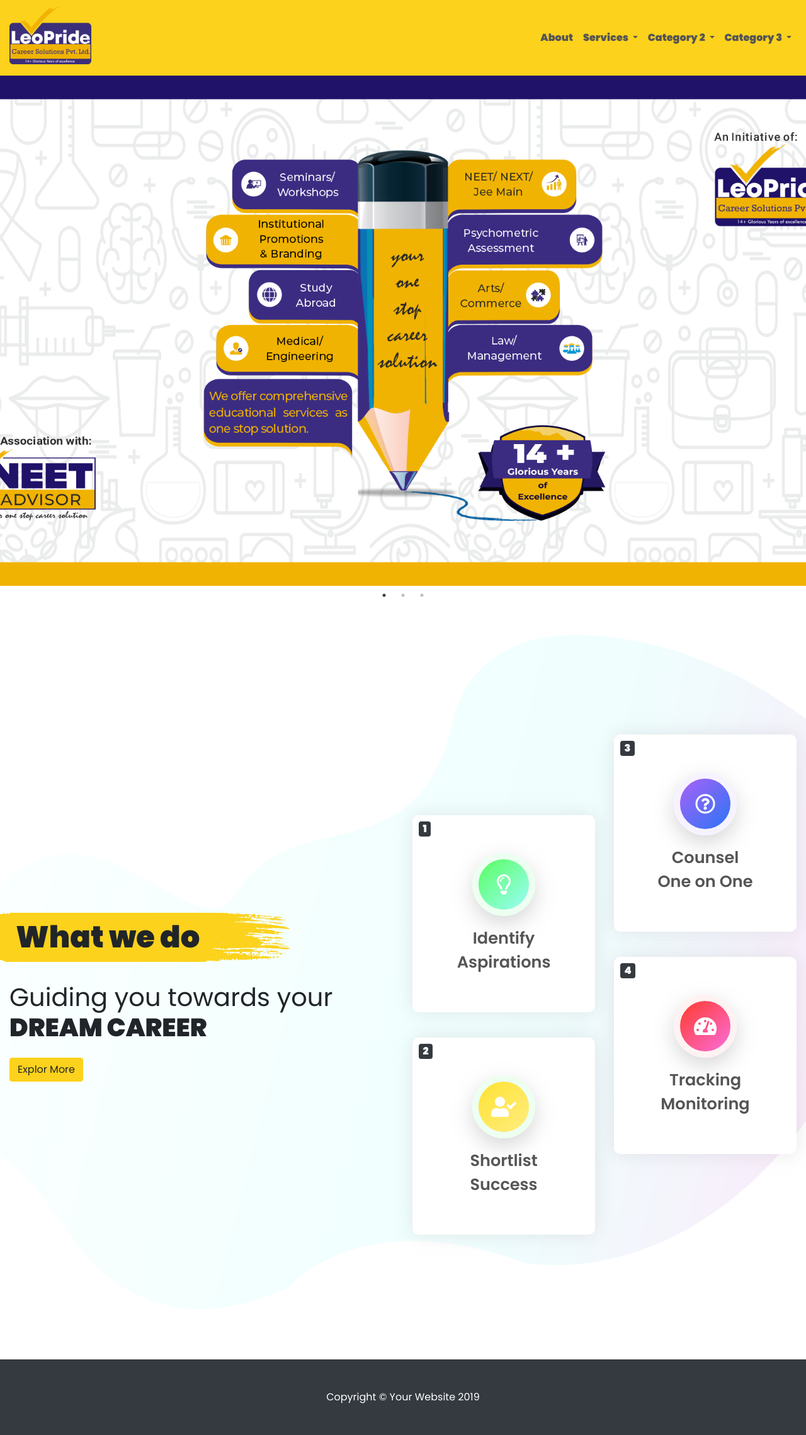
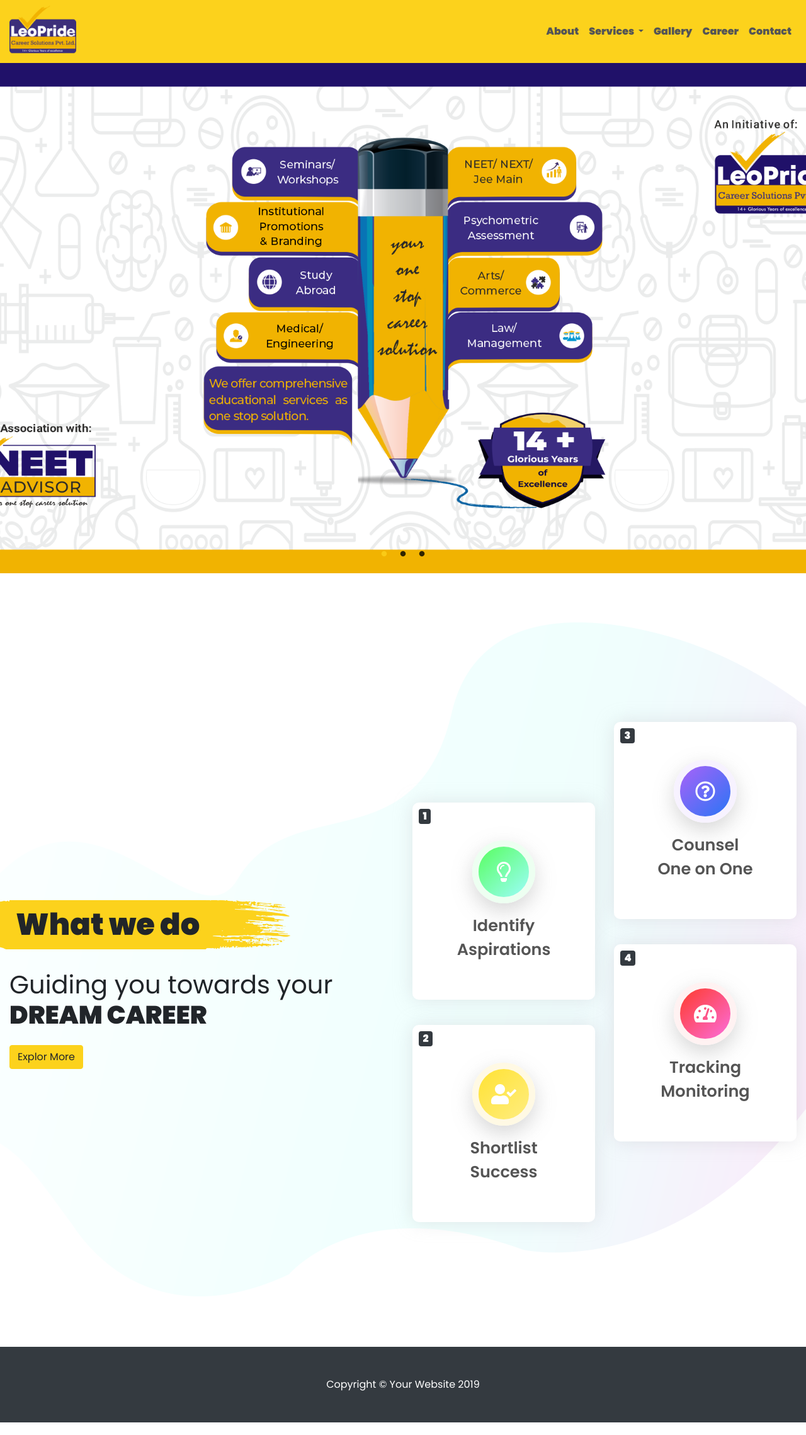
Before and after one commit to ic-Solutions/leopride-2, a Jekyll site: the page built from index.html, in a window 1280 px wide. Shown: the whole page at 63% size. Built offline with Jekyll 4.4.1, drawn with Linux system fonts in a browser that asks for light colours.

Commit message:
update site

```diff
--- a/_includes/navigation.html
+++ b/_includes/navigation.html
@@ -1,43 +1,15 @@
 <!-- Navigation -->
-<!-- <nav class="navbar navbar-expand-lg navbar-dark bg-dark">
-  <div class="container">
-    <a class="navbar-brand js-scroll-trigger" href="{{ site.baseurl }}/"
-      >Start Bootstrap</a
-    >
-    <button
-      class="navbar-toggler ml-auto"
-      type="button"
-      data-toggle="collapse"
-      data-target="#navbarResponsive"
-      aria-controls="navbarResponsive"
-      aria-expanded="false"
-      aria-label="Toggle navigation"
-    >
-      <span class="navbar-toggler-icon"></span>
-    </button>
-    <div class="collapse navbar-collapse" id="navbarResponsive">
-      <ul class="navbar-nav ml-auto">
-        {% for item in site.data.menu %}
-        <li class="nav-item{% if item.link == page.url %} active {% endif %}">
-          <a class="nav-link" href="{{ site.baseurl }}{{ item.link }}">{{
-            item.title
-          }}</a>
-        </li>
-        {% endfor %}
-      </ul>
-    </div>
-  </div>
-</nav>
- -->
 
 <nav class="navbar navbar-expand-lg navbar-dark bg-primary">
   <div class="container position-relative">
   <a class="navbar-brand" href="/">
-    <img src="/assets/images/leopride-130x100.png">
+    <img height="90" src="/assets/images/leopride-130x100.png">
   </a>
+
   <button class="navbar-toggler" type="button" data-toggle="collapse" data-target="#navbarSupportedContent" aria-controls="navbarSupportedContent" aria-expanded="false" aria-label="Toggle navigation">
     <span class="navbar-toggler-icon"></span>
   </button>
+
 
   <div class="collapse navbar-collapse" id="navbarSupportedContent">
     <ul class="navbar-nav ml-auto">
@@ -49,168 +21,208 @@
           Services
         </a>
         <div class="dropdown-menu" aria-labelledby="navbarDropdown">
-
-
           <div class="container">
             <div class="row">
-              <div class="col-md-4">
-                <span class="text-uppercase text-white">Category 1</span>
+              <div class="col-md-6">
+                <span class="text-uppercase">Education</span>
                 <ul class="nav flex-column">
+
                 <li class="nav-item">
-                  <a class="nav-link active" href="#">Active</a>
+                  <a class="nav-link" href="#">
+                    <div class="row">
+                      <div class="col-12">
+                        <div class="d-inline-block">
+                          <div class="icons icons_small icons_yellow">
+                            <i class="fas text-white fa-user-graduate"></i>
+                          </div>
+                        </div>
+                        <div class="d-inline-block ml-3">
+                          <span>
+                            NEET Guide
+                          </span>
+                         </div>
+                      </div>
+                    </div>
+                  </a>
                 </li>
+
                 <li class="nav-item">
-                  <a class="nav-link" href="#">Link item</a>
+                  <a class="nav-link" href="#">
+                    <div class="row">
+                      <div class="col-12">
+                        <div class="d-inline-block">
+                          <div class="icons icons_small icons_yellow">
+                            <i class="fas text-white fa-atom"></i>
+                          </div>
+                        </div>
+                        <div class="d-inline-block ml-3">
+                          <span>
+                            Engineering Guide
+                          </span>
+                         </div>
+                      </div>
+                    </div>
+                  </a>
                 </li>
+
                 <li class="nav-item">
-                  <a class="nav-link" href="#">Link item</a>
+                  <a class="nav-link" href="#">
+                    <div class="row">
+                      <div class="col-12">
+                        <div class="d-inline-block">
+                          <div class="icons icons_small icons_yellow">
+                            <i class="fas text-white fa-plane"></i>
+                          </div>
+                        </div>
+                        <div class="d-inline-block ml-3">
+                          <span>
+                            Study Abroad
+                          </span>
+                         </div>
+                      </div>
+                    </div>
+                  </a>
+                </li>
+
+                <li class="nav-item">
+                  <a class="nav-link" href="#">
+                    <div class="row">
+                      <div class="col-12">
+                        <div class="d-inline-block">
+                          <div class="icons icons_small icons_yellow">
+                            <i class="fas text-white fa-user-md"></i>
+                          </div>
+                        </div>
+                        <div class="d-inline-block ml-3">
+                          <span>
+                            Career Counselling
+                          </span>
+                         </div>
+                      </div>
+                    </div>
+                  </a>
+                </li>
+
+                <li class="nav-item">
+                  <a class="nav-link" href="#">
+                    <div class="row">
+                      <div class="col-12">
+                        <div class="d-inline-block">
+                          <div class="icons icons_small icons_yellow">
+                            <i class="fas text-white fa-map-signs"></i>
+                          </div>
+                        </div>
+                        <div class="d-inline-block ml-3">
+                          <span>
+                            guidance
+                          </span>
+                         </div>
+                      </div>
+                    </div>
+                  </a>
                 </li>
               </ul>
               </div>
-              <!-- /.col-md-4  -->
-              <div class="col-md-4">
+
+
+              <!-- Social Services  -->
+              <div class="col-md-6">
+                <span class="text-uppercase">Social Services</span>
                 <ul class="nav flex-column">
+
                 <li class="nav-item">
-                  <a class="nav-link active" href="#">Active</a>
+                  <a class="nav-link" href="#">
+                    <div class="row">
+                      <div class="col-12">
+                        <div class="d-inline-block">
+                          <div class="icons icons_small icons_green">
+                            <i class="fas text-white fa-running"></i>
+                          </div>
+                        </div>
+                        <div class="d-inline-block ml-3">
+                          <span>
+                            Free Yoga Campaign
+                          </span>
+                         </div>
+                      </div>
+                    </div>
+                  </a>
                 </li>
+
                 <li class="nav-item">
-                  <a class="nav-link" href="#">Link item</a>
+                  <a class="nav-link" href="#">
+                    <div class="row">
+                      <div class="col-12">
+                        <div class="d-inline-block">
+                          <div class="icons icons_small icons_green">
+                            <i class="fas text-white fa-book"></i>
+                          </div>
+                        </div>
+                        <div class="d-inline-block ml-3">
+                          <span>
+                            Donate Your Books
+                          </span>
+                         </div>
+                      </div>
+                    </div>
+                  </a>
                 </li>
+
                 <li class="nav-item">
-                  <a class="nav-link" href="#">Link item</a>
+                  <a class="nav-link" href="#">
+                    <div class="row">
+                      <div class="col-12">
+                        <div class="d-inline-block">
+                          <div class="icons icons_small icons_green">
+                            <i class="fas text-white fa-comments"></i>
+                          </div>
+                        </div>
+                        <div class="d-inline-block ml-3">
+                          <span>
+                            Free Seminars
+                          </span>
+                         </div>
+                      </div>
+                    </div>
+                  </a>
+                </li>
+
+                <li class="nav-item">
+                  <a class="nav-link" href="#">
+                    <div class="row">
+                      <div class="col-12">
+                        <div class="d-inline-block">
+                          <div class="icons icons_small icons_green">
+                            <i class="fas text-white fa-book-open"></i>
+                          </div>
+                        </div>
+                        <div class="d-inline-block ml-3">
+                          <span>
+                            Free Booklet
+                          </span>
+                         </div>
+                      </div>
+                    </div>
+                  </a>
                 </li>
               </ul>
-              </div>
-              <!-- /.col-md-4  -->
-              <div class="col-md-4">
-                <a href="">
-                  <img src="https://dummyimage.com/200x100/ccc/000&text=image+link" alt="" class="img-fluid">
-                </a>
-                <p class="text-white">Short image call to action</p>
-
               </div>
               <!-- /.col-md-4  -->
             </div>
           </div>
           <!--  /.container  -->
-
-
         </div>
       </li>
-      <li class="nav-item dropdown">
-        <a class="nav-link dropdown-toggle" href="#" id="navbarDropdown" role="button" data-toggle="dropdown" aria-haspopup="true" aria-expanded="false">
-          Category 2
-        </a>
-        <div class="dropdown-menu" aria-labelledby="navbarDropdown">
-
-
-          <div class="container">
-            <div class="row">
-              <div class="col-md-4">
-                <span class="text-uppercase text-white">Category 2</span>
-                <ul class="nav flex-column">
-                <li class="nav-item">
-                  <a class="nav-link active" href="#">Active</a>
-                </li>
-                <li class="nav-item">
-                  <a class="nav-link" href="#">Link item</a>
-                </li>
-                <li class="nav-item">
-                  <a class="nav-link" href="#">Link item</a>
-                </li>
-              </ul>
-              </div>
-              <!-- /.col-md-4  -->
-              <div class="col-md-4">
-                <ul class="nav flex-column">
-                <li class="nav-item">
-                  <a class="nav-link active" href="#">Active</a>
-                </li>
-                <li class="nav-item">
-                  <a class="nav-link" href="#">Link item</a>
-                </li>
-                <li class="nav-item">
-                  <a class="nav-link" href="#">Link item</a>
-                </li>
-              </ul>
-              </div>
-              <!-- /.col-md-4  -->
-              <div class="col-md-4">
-                <a href="">
-                  <img src="https://dummyimage.com/200x100/ccc/000&text=image+link" alt="" class="img-fluid">
-                </a>
-                <p class="text-white">Short image call to action</p>
-
-              </div>
-              <!-- /.col-md-4  -->
-            </div>
-          </div>
-          <!--  /.container  -->
-
-
-        </div>
+      <li class="nav-item">
+        <a class="nav-link" href="#">Gallery</a>
       </li>
-      <li class="nav-item dropdown">
-        <a class="nav-link dropdown-toggle" href="#" id="navbarDropdown" role="button" data-toggle="dropdown" aria-haspopup="true" aria-expanded="false">
-          Category 3
-        </a>
-        <div class="dropdown-menu" aria-labelledby="navbarDropdown">
-
-
-          <div class="container">
-            <div class="row">
-              <div class="col-md-4">
-               <span class="text-uppercase text-white">Category 3</span>
-                <ul class="nav flex-column">
-                <li class="nav-item">
-                  <a class="nav-link active" href="#">Active</a>
-                </li>
-                <li class="nav-item">
-                  <a class="nav-link" href="#">Link item</a>
-                </li>
-                <li class="nav-item">
-                  <a class="nav-link" href="#">Link item</a>
-                </li>
-              </ul>
-              </div>
-              <!-- /.col-md-4  -->
-              <div class="col-md-4">
-                <ul class="nav flex-column">
-                <li class="nav-item">
-                  <a class="nav-link active" href="#">Active</a>
-                </li>
-                <li class="nav-item">
-                  <a class="nav-link" href="#">Link item</a>
-                </li>
-                <li class="nav-item">
-                  <a class="nav-link" href="#">Link item</a>
-                </li>
-              </ul>
-              </div>
-              <!-- /.col-md-4  -->
-              <div class="col-md-4">
-
-                <a href="">
-                  <img src="https://dummyimage.com/200x100/ccc/000&text=image+link" alt="" class="img-fluid">
-                </a>
-                <p class="text-white">Short image call to action</p>
-
-              </div>
-              <!-- /.col-md-4  -->
-            </div>
-          </div>
-          <!--  /.container  -->
-
-
-        </div>
+      <li class="nav-item">
+        <a class="nav-link" href="#">Career</a>
       </li>
-
+      <li class="nav-item">
+        <a class="nav-link" href="#">Contact</a>
+      </li>
     </ul>
-    <!-- <form class="form-inline my-2 my-lg-0">
-      <input class="form-control mr-sm-2" type="search" placeholder="Search" aria-label="Search">
-      <button class="btn btn-outline-light my-2 my-sm-0" type="submit">Search</button>
-    </form> -->
   </div>
-
 </div>
 </nav>
--- a/assets/css/_sass/custom.scss
+++ b/assets/css/_sass/custom.scss
@@ -5,11 +5,11 @@
 
 /* adds some margin below the link sets  */
 .navbar .dropdown-menu div[class*="col"] {
-   margin-bottom:1rem;
+   margin-bottom: 1rem;
 }
 
 .navbar .dropdown-menu {
-  border:none;
+  border: none;
   // background-color: $brand-color !important;
 }
 
@@ -25,24 +25,22 @@
 /* remove the padding from the nav-item and add some margin to give some breathing room on hovers */
 
 /* makes the dropdown full width  */
-.navbar .dropdown {position:static;}
+.navbar .dropdown {
+    position:static;
+  }
 
 .navbar .dropdown-menu {
   width:100%;
   left:0;
   right:0;
 /*  height of nav-item  */
-  top: 100%;
+  top: 85%;
   margin: 0;
   display:block;
   visibility: hidden;
   opacity: 0;
   transition: visibility 0s, opacity 0.3s linear;
 }
-
-
-
-
   /* shows the dropdown menu on hover */
 .navbar .dropdown:hover .dropdown-menu, .navbar .dropdown .dropdown-menu:hover {
   display:block;
@@ -58,7 +56,23 @@
             box-shadow: 0 6px 14px 0 rgba(43,35,79,.1);
   }
 
+  .dropdown-menu  {
+    .nav-item:hover {
+      background: #ccc;
+    }
+    .nav-item:hover .nav-link {
+      color: $text-color !important;
+    }
+  }
+
 }
+
+.navbar-nav .dropdown-menu {
+   @include media-query($on-palm) {
+      position: absolute;
+   }
+}
+
 
 // Slick slider
 .slick-slider {
@@ -67,5 +81,32 @@
     background-repeat: no-repeat;
     background-position: center;
     background-size: cover;
+    @include media-query($on-palm) {
+      height: 30vh;
+      background-size: contain;
+      background-position: top;
+    }
   }
+
+  .slick-dots  {
+    bottom: 20px;
+
+    li button {
+      &:before {
+        font-size: 10px;
+        opacity: 0.8;
+      }
+    }
+    li button:hover {
+        &:before {
+          color: $brand-color;
+        }
+      }
+    .slick-active button {
+      &:before {
+        color: $brand-color;
+      }
+    }
+  }
+
 }
--- a/assets/css/_sass/style.scss
+++ b/assets/css/_sass/style.scss
@@ -87,7 +87,11 @@
 	border: 10px solid;
 }
 
-
+.icons_small {
+	width: 60px;
+	height: 60px;
+	border: 6px solid;
+}
 
 .icons_green {
 	background-image: -moz-linear-gradient(-47deg, #58fe5f 0%, #9cfdfa 100%);
@@ -100,7 +104,7 @@
 	background-image: -moz-linear-gradient(-47deg, #ffe233 0%, #ffed80 100%);
 	background-image: -webkit-linear-gradient(-47deg, #ffe233 0%, #ffed80 100%);
 	background-image: -ms-linear-gradient(-47deg, #ffe233 0%, #ffed80 100%);
-	border-color: #edfff1;
+	border-color: #fff9e4;
 }
 
 .icons_purple {
```
